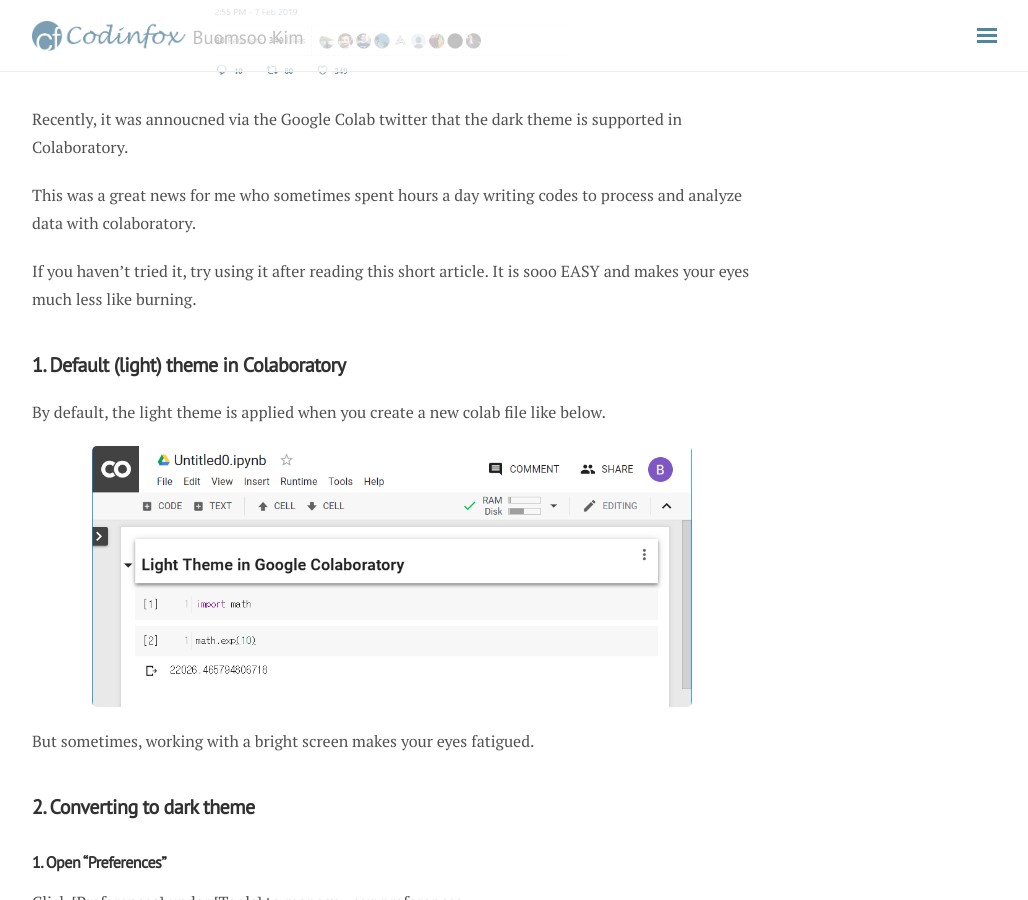
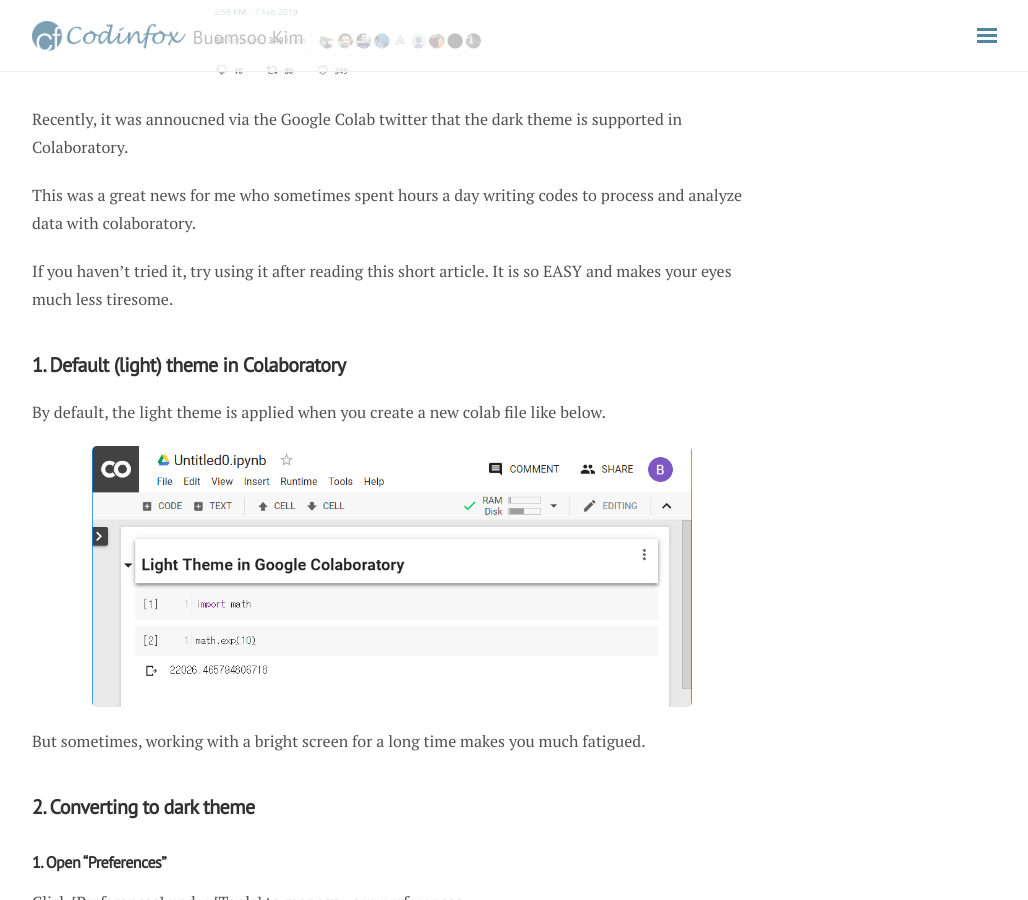
Before and after one commit to buomsoo-kim/buomsoo-kim.github.io, a Jekyll site: the page built from _posts/2019-05-17-Using-dark-theme-in-Google-Colaboratory.md.md, in a window 1280 px wide and 900 px high, scrolled down 587 px. Shown: the whole window, without its empty margins (248-1276 px from the left). Built offline with Jekyll 4.4.1, drawn with Linux system fonts in a browser that asks for light colours; nearby versions of some CDN libraries; comment, search, counter and statistics services are not loaded; some of the changed text lies outside the part shown.

Commit message:
Update 2019-05-17-Using-dark-theme-in-Google-Colaboratory.md.md

```diff
--- a/_posts/2019-05-17-Using-dark-theme-in-Google-Colaboratory.md.md
+++ b/_posts/2019-05-17-Using-dark-theme-in-Google-Colaboratory.md.md
@@ -15,7 +15,7 @@
 
 This was a great news for me who sometimes spent hours a day writing codes to process and analyze data with colaboratory.
 
-If you haven't tried it, try using it after reading this short article. It is sooo EASY and makes your eyes much less like burning.
+If you haven't tried it, try using it after reading this short article. It is so EASY and makes your eyes much less tiresome.
 
 ## 1. Default (light) theme in Colaboratory
 
@@ -25,7 +25,7 @@
 <img src ="/data/images/2019-05-17/1.PNG" width = "600px"/>
 </p>
 
-But sometimes, working with a bright screen makes your eyes fatigued.
+But sometimes, working with a bright screen for a long time makes you much fatigued.
 
 ## 2. Converting to dark theme
 
@@ -34,7 +34,7 @@
 Click [Preferences] under [Tools] to manage your preferences.
 
 <p align = "center">
-<img src ="/data/images/2019-05-17/2.PNG" width = "600px"/>
+<img src ="/data/images/2019-05-17/2.png" width = "600px"/>
 </p>
 
 ### 2. Change your theme
@@ -42,7 +42,7 @@
 Change the theme to "dark." It will be set to "light" by default and you can always come back and change to the default seting of "light."
 
 <p align = "center">
-<img src ="/data/images/2019-05-17/3.PNG" width = "600px"/>
+<img src ="/data/images/2019-05-17/3.png" width = "600px"/>
 </p>
 
 
@@ -55,4 +55,4 @@
 </p>
 
 
-As noted, you can always bounce back to the default (light) mode same way. As always, thank you and enjoy coding!
+As noted, you can always bounce back to the default (light) mode same way. And as always, thank you for reading and enjoy coding!
```
